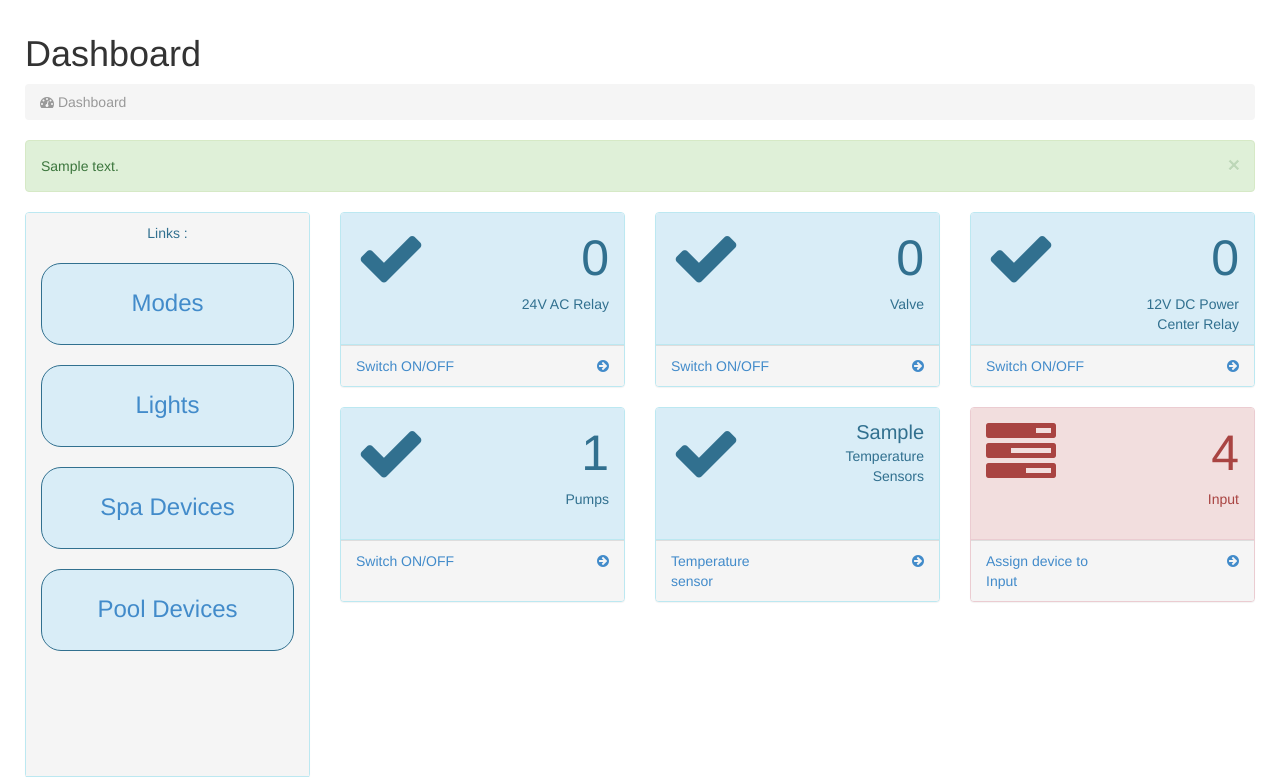
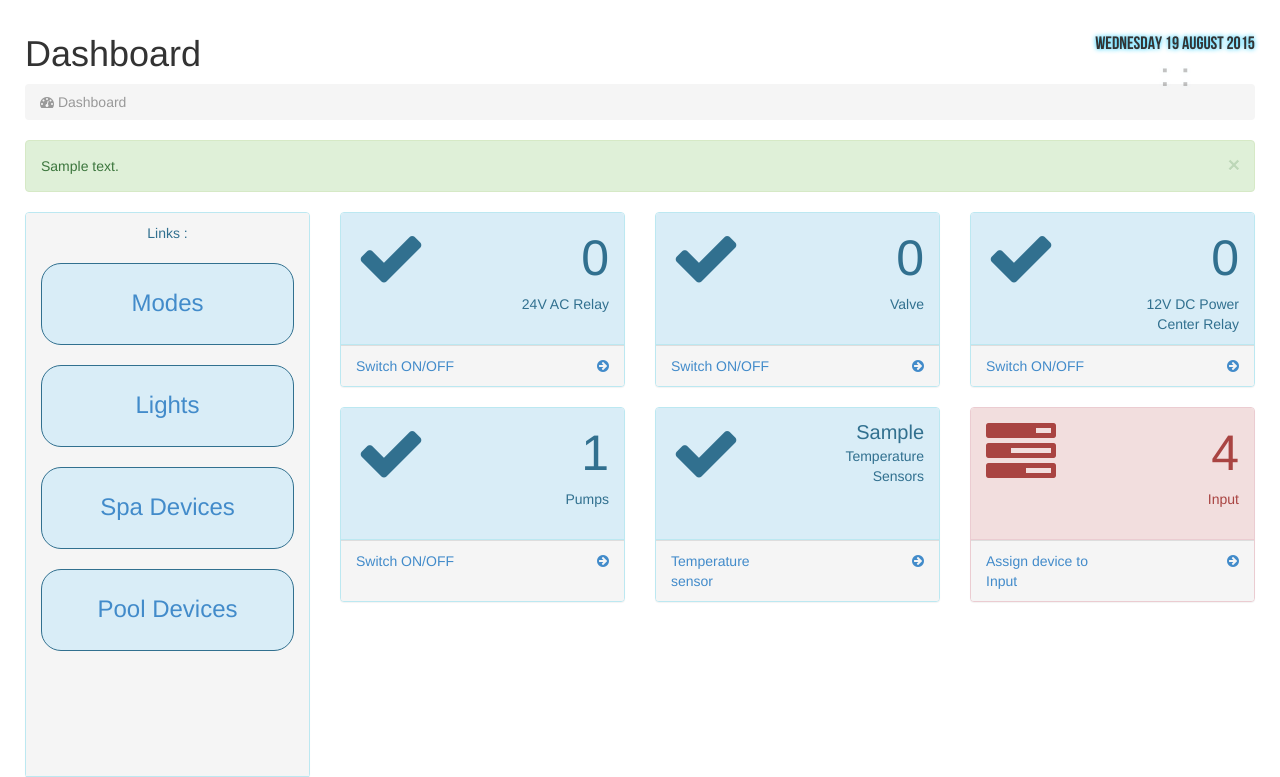
Before and after one commit to sandeepnetwin/framework_relay, a CodeIgniter app: template application/views/Home.php in a window 1280 px wide. Shown: the part 51-828 px from the top of the page. Run offline with CodeIgniter, Linux system fonts and the light colour scheme; the template is opened without the code that fills it: most values are stand-ins (such as "Sample title", 1, 10 or a date in 2020); data that the repository does not hold is empty; some libraries are stand-ins or nearby versions.

Commit message:
Real Server Time Changes
Real Server Time Changes

```diff
--- a/application/controllers/home.php
+++ b/application/controllers/home.php
@@ -826,6 +826,85 @@
 
 	}//END : Function to check if there is program exists for the selected time.
 
+	function getCurrentServerTime()
+	{
+		$response = array('time' => date('H:i:s'));
+		header('Content-type: application/json');
+		echo json_encode($response);
+	}
+
+	public function getModeTime()
+	{
+		//Get the status response of devices from relay board.
+        $sResponse      =   get_rlb_status();
+
+		$this->load->model('home_model');
+		$aModeDetails = $this->home_model->getActiveModeDetails();
+
+		//Get Extra Details
+		list($aViewParameter['sIP'],$aViewParameter['sPort'],$extra) = $this->home_model->getSettings();
+
+		if($aModeDetails['start_time'] != '0000-00-00 00:00:00' && $aModeDetails['start_time'] != '')
+		{
+			$sTimeDiff = date_diff(date_create($aModeDetails['start_time']),date_create(date('Y-m-d H:i:s')));
+
+			$strMessage = 'For';
+			if($sTimeDiff->y != 0)
+			{
+				if($sTimeDiff->y == 1)
+					$strMessage .= ' <strong>'.$sTimeDiff->y.' Year</strong> and';
+				else
+					$strMessage .= ' <strong>'.$sTimeDiff->y.' Years</strong> and';
+			}
+			if($sTimeDiff->m != 0)
+			{
+				if($sTimeDiff->m == 1)
+					$strMessage .= ' <strong>'.$sTimeDiff->m.' Month</strong> and';
+				else
+					$strMessage .= ' <strong>'.$sTimeDiff->m.' Months</strong> and';
+			}
+			if($sTimeDiff->d != 0)
+			{
+				if($sTimeDiff->d == 1)
+					$strMessage .= ' <strong>'.$sTimeDiff->d.' Day</strong> and';
+				else
+					$strMessage .= ' <strong>'.$sTimeDiff->d.' Days</strong> and';
+			}
+			if($sTimeDiff->h != 0)
+			{
+				if($sTimeDiff->h == 1)
+					$strMessage .= ' <strong>'.$sTimeDiff->h.' Hour</strong> and';
+				else
+					$strMessage .= ' <strong>'.$sTimeDiff->h.' Hours</strong> and';
+			}
+			if($sTimeDiff->i == 0 || $sTimeDiff->i == 1)
+				$strMessage .= ' <strong>1 minute</strong>,';
+			else
+				$strMessage .= ' <strong>'.$sTimeDiff->i.' minutes</strong>,';
+
+			$strMessage .= ' '.$aModeDetails['mode_name'].' Mode has been Active.';
+
+			if($extra['Pool_Temp'] == '1' && isset($extra['Pool_Temp']))
+			{
+				if(isset($extra['Pool_Temp_Address']) && $extra['Pool_Temp_Address'] != '' && $sResponse[$extra['Pool_Temp_Address']] != '')
+					$strMessage.=' <strong>Pool temperature is '.$sResponse[$extra['Pool_Temp_Address']].'.</strong>';
+			}
+
+			if($extra['Spa_Temp'] == '1' && isset($extra['Spa_Temp']) && $sResponse[$extra['Spa_Temp_Address']] != '')
+			{
+				if(isset($extra['Spa_Temp_Address']) && $extra['Spa_Temp_Address'] != '')
+					$strMessage.=' <strong>Spa temperature is '.$sResponse[$extra['Spa_Temp_Address']].'.</strong>';
+			}
+		}
+
+		$response = array('message' => $strMessage);
+		header('Content-type: application/json');
+
+		echo json_encode($response);
+
+		//END: GET the active MODE details.
+	}
+
 }//END : Class Home
 
 /* End of file home.php */
--- a/application/views/Home.php
+++ b/application/views/Home.php
@@ -19,26 +19,99 @@
 {
 	height : 132px !important;
 }
+
+@font-face {
+    font-family: 'BebasNeueRegular';
+    src: url('<?php echo site_url('assets/font/BebasNeue-webfont.eot');?>');
+    src: url('<?php echo site_url('assets/font/BebasNeue-webfont.eot?#iefix');?>') format('embedded-opentype'),
+         url('<?php echo site_url('assets/font/BebasNeue-webfont.woff');?>') format('woff'),
+         url('<?php echo site_url('assets/font/BebasNeue-webfont.ttf');?>') format('truetype'),
+         url('<?php echo site_url('assets/font/BebasNeue-webfont.svg#BebasNeueRegular');?>') format('svg');
+    font-weight: normal;
+    font-style: normal;
+
+}
+
+.clock {width:800px; margin:0 auto; padding:30px; border:1px solid #333; color:#fff; }
+
+#Date { font-family:'BebasNeueRegular', Arial, Helvetica, sans-serif; font-size:18px; text-align:center; text-shadow:0 0 5px #00c6ff; }
+
+.ulClock { margin:0 auto; padding:0px; list-style:none; text-align:center; }
+.ulClock > li { display:inline; font-size:1em; text-align:center; font-family:'BebasNeueRegular', Arial, Helvetica, sans-serif; text-shadow:0 0 5px #00c6ff; }
+
+#point { position:relative; -moz-animation:mymove 1s ease infinite; -webkit-animation:mymove 1s ease infinite; padding-left:2px; padding-right:2px; }
+
+@-webkit-keyframes mymove
+{
+0% {opacity:1.0; text-shadow:0 0 20px #00c6ff;}
+50% {opacity:0; text-shadow:none; }
+100% {opacity:1.0; text-shadow:0 0 20px #00c6ff; }
+}
+
+
+@-moz-keyframes mymove
+{
+0% {opacity:1.0; text-shadow:0 0 20px #00c6ff;}
+50% {opacity:0; text-shadow:none; }
+100% {opacity:1.0; text-shadow:0 0 20px #00c6ff; }
+}
+
 </style>
-<?php
-//echo date('Y-m-d H:i:s');
-//$today = getdate(); ?>
-<script>
-    /* var d = new Date(Date.UTC(<?php echo $today['year'].",".$today['mon'].",".$today['mday'].",".$today['hours'].",".$today['minutes'].",".$today['seconds']; ?>));
-    setInterval(function() {
-        d.setSeconds(d.getSeconds() + 1);
-        $('#timer').text((d.getHours() +':' + d.getMinutes() + ':' + d.getSeconds() ));
+<script type="text/javascript">
+$(document).ready(function() {
+// Create two variable with the names of the months and days in an array
+var monthNames = [ "January", "February", "March", "April", "May", "June", "July", "August", "September", "October", "November", "December" ];
+var dayNames= ["Sunday","Monday","Tuesday","Wednesday","Thursday","Friday","Saturday"]
+
+// Create a newDate() object
+var newDate = new Date();
+// Extract the current date from Date object
+newDate.setDate(newDate.getDate());
+// Output the day, date, month and year
+$('#Date').html(dayNames[newDate.getDay()] + " " + newDate.getDate() + ' ' + monthNames[newDate.getMonth()] + ' ' + newDate.getFullYear());
+
+setInterval( function() {
+	$.getJSON('<?php echo site_url('home/getCurrentServerTime/');?>', function(json) {
+		//$("#clock1").html(json.time);
+		var sTime			=	json.time;
+		var aTimeDetails	=	sTime.split(':');
+		$("#hours").html(aTimeDetails[0]);
+		$("#min").html(aTimeDetails[1]);
+		$("#sec").html(aTimeDetails[2]);
+	});
+	},1000);
+setInterval( function() {
+	$.getJSON('<?php echo site_url('home/getModeTime/');?>', function(json) {
+		$("#welcomeMessage").html(json.message);
+	});
+	},60000);
+
+
+/* setInterval( function() {
+	// Create a newDate() object and extract the minutes of the current time on the visitor's
+	var minutes = new Date().getMinutes();
+	// Add a leading zero to the minutes value
+	$("#min").html(( minutes < 10 ? "0" : "" ) + minutes);
+    },1000);
+
+setInterval( function() {
+	// Create a newDate() object and extract the hours of the current time on the visitor's
+	var hours = new Date().getHours();
+	// Add a leading zero to the hours value
+	$("#hours").html(( hours < 10 ? "0" : "" ) + hours);
     }, 1000); */
+
+});
 </script>
-<!--<label id="timer"></label>-->
+
     <div id="page-wrapper">
 
         <div class="row">
           <div class="col-lg-12">
 
 			<h1>Dashboard
-			<?php if(!empty($aTime)){ ?><span style="float:right;"><?php echo $aTime[0];?>:<?php echo $aTime[1];?>:<small><?php echo $aTime[2];?></small></span><?php } ?>
-			<!--<span style="float:right;"><div id="Date"></div>
+			<?php //if(!empty($aTime)){ ?><!--<span style="float:right;"><?php //echo $aTime[0];?>:<?php //echo $aTime[1];?>:<small><?php //echo $aTime[2];?></small></span>--><?php //} ?>
+			<span style="float:right;"><div id="Date"></div>
 
 			<ul class="ulClock">
 				<li id="hours" class="liClock"> </li>
@@ -46,13 +119,13 @@
 				<li id="min" class="liClock"> </li>
 				<li id="point" class="liClock">:</li>
 				<li id="sec" class="liClock"> </li>
-			</ul><div id="countdowntimer"><span id="future_date"><span></div></span>--></h1>
+			</ul><span id="clock1"></span></span></h1>
             <ol class="breadcrumb">
               <li class="active"><i class="fa fa-dashboard"></i> Dashboard</li>
             </ol>
             <div class="alert alert-success alert-dismissable">
               <button type="button" class="close" data-dismiss="alert" aria-hidden="true">&times;</button>
-              <?php if($welcome_message == '' ){ echo 'Welcome to Crystal Properties!'; } else { echo $welcome_message;} ?>
+              <span id="welcomeMessage"><?php if($welcome_message == '' ){ echo 'Welcome to Crystal Properties!'; } else { echo $welcome_message;} ?></span>
             </div>
           </div>
         </div><!-- /.row -->
```
Also changed, not shown: 1 other file.
